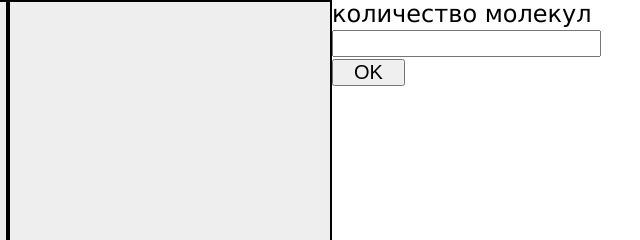
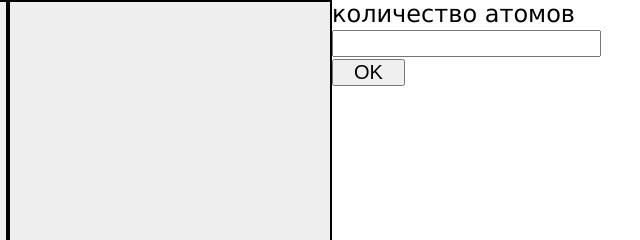
Before and after one commit to zZENNn/zZENNn.github.io, a plain HTML site: page index.html in a window 1280 px wide. Shown: the top 240 px of the page, 640-1280 px from the left. Drawn offline with Linux system fonts and the light colour scheme.

Commit message:
Update index.html

```diff
--- a/index.html
+++ b/index.html
@@ -2,7 +2,7 @@
 <html>
 <head>
     <meta charset="utf-8" />
-    <title>Gamedev Canvas Workshop</title>
+    <title>MD</title>
     <style>
     	* { padding: 0; margin: 0; }
     	canvas { background: #eee; display: block; margin: 0 ; border: black 2px solid;}
@@ -31,7 +31,7 @@
     <canvas class = "canv" id="myCanvas" width="320" height="320"></canvas>
     <canvas class = "canv" id="myCanvas" width="320" height="320"></canvas>
     <form id="form">
-        <label for="">количество молекул<br>
+        <label for="">количество атомов<br>
         <input type="text" id="numBalls" ><button id="ok">OK</button>
     </label>
     </form>
```
